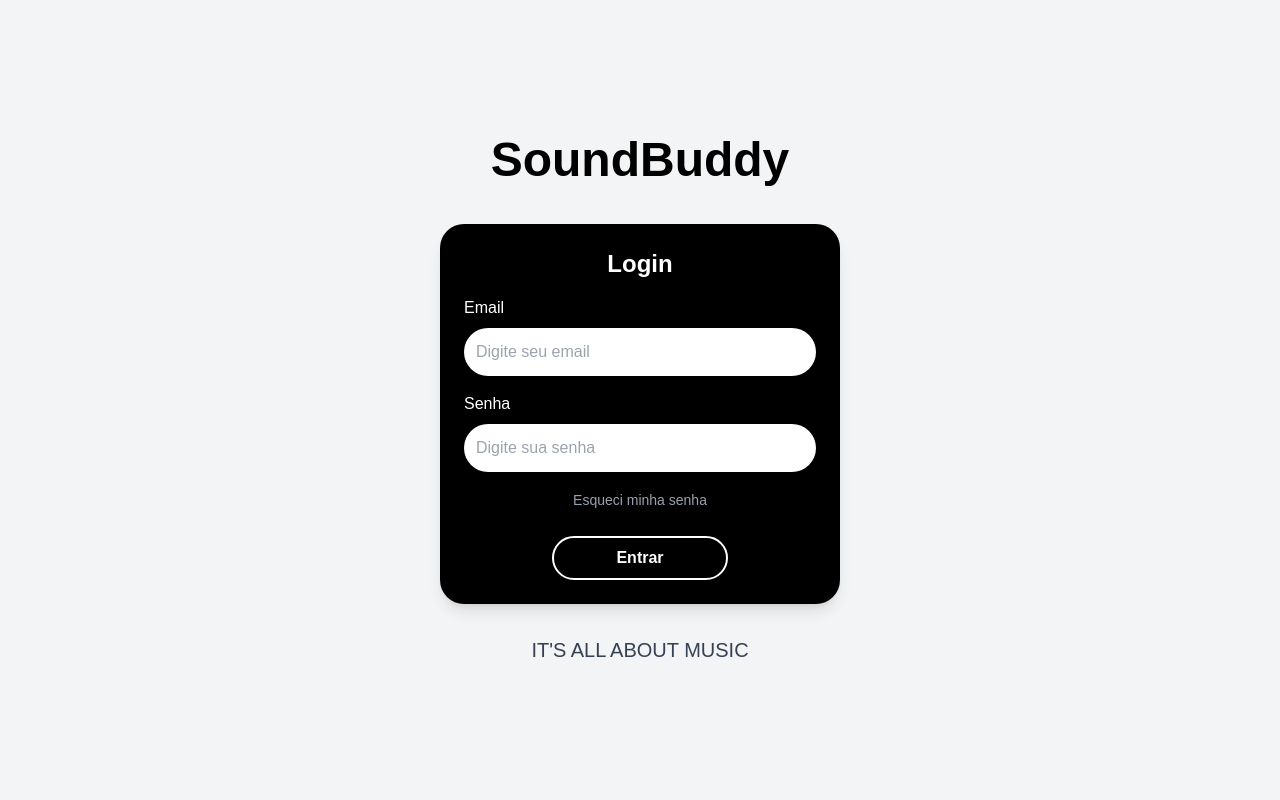
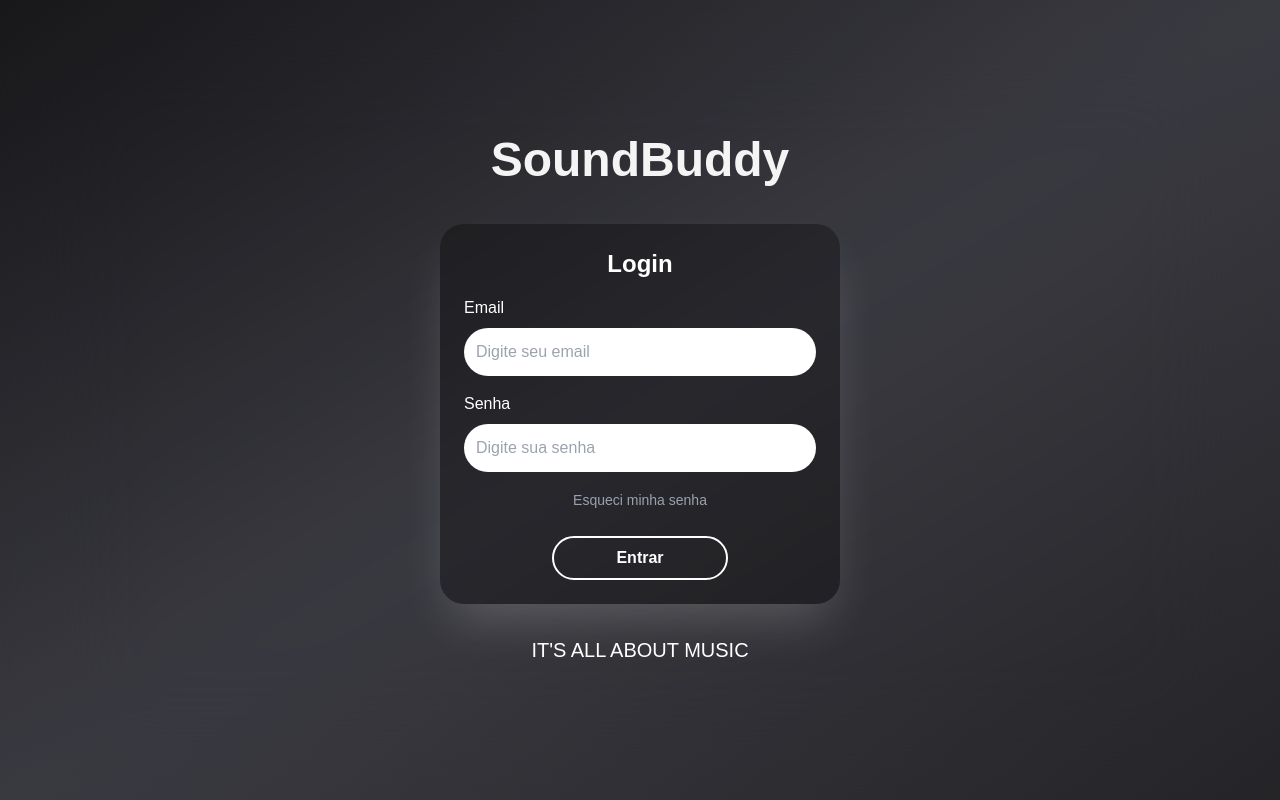
Before and after one commit to JamboTechUFPB/SoundBuddy, a Next.js app in the folder src/frontend/: page /Login in a window 1280 px wide. Built offline with nearby package versions, Linux system fonts and the light colour scheme.

Commit message:
style: Mudança no design da Landing e Login

```diff
--- a/src/frontend/src/app/Home/components/Feed/index.tsx
+++ b/src/frontend/src/app/Home/components/Feed/index.tsx
@@ -234,7 +234,7 @@ const Feed = () => {
       <button
         onClick={() => setShowModal(true)}
         className="fixed z-40 bottom-5 left-1/2 -translate-x-1/2
-        bg-black text-white rounded-full w-14 h-14
+        bg-black shadow-lg text-white rounded-full w-14 h-14
         flex items-center justify-center text-3xl
         hover:bg-gray-800 shadow-xl transition-all"
       >
@@ -249,10 +249,11 @@ const Feed = () => {
       />
 
       {/* Container principal do feed com posicionamento fixo */}
-      <div className="fixed top-[60px] bottom-[15px] left-1/2 -translate-x-1/2 w-full max-w-4xl">
-        <div className="h-full bg-white rounded-xl mx-auto overflow-hidden">
-          {/* Gradiente de fade-out na parte inferior */}
-          <div className="fixed bottom-0 left-0 right-0 h-30 bg-gradient-to-t from-white via-white to-transparent backdrop-blur-xsm pointer-events-none z-50" />
+      <div className="fixed top-[60px] bottom-0 md:bottom-[15px] left-1/2 -translate-x-1/2 w-full max-w-4xl">
+        <div className="h-full bg-gradient-to-t from-white/10 to-transparent rounded-xl mx-auto overflow-hidden scrollbar-right shadow-2xl relative">
+          {/* Gradiente de fade-out na parte inferior
+
+          <div className="fixed bottom-0 rounded-xl left-0 right-0 h-25 z-50 bg-gradient-to-t from-zinc-700/70 to-transparent" />*/}
 
           {/* Área rolável com os posts */}
           <div className="h-full overflow-y-auto px-4 py-6 pb-25 space-y-6">
--- a/src/frontend/src/app/Home/components/LeftSidebar/PostsSalvosModal.tsx
+++ b/src/frontend/src/app/Home/components/LeftSidebar/PostsSalvosModal.tsx
@@ -196,15 +196,13 @@ const PostsSalvosModal = ({ show, onClose }) => {
                       {/* Botões de interação */}
                       <div className="flex items-center justify-end mt-2 space-x-2">
                         <button
-                          className="p-1 text-gray-500 hover:text-gray-700 rounded-full hover:bg-gray-100 transition-all duration-200 ease-in-out"
+                          className="p-1 text-gray-500 rounded-full hover:bg-gray-300 transition-all duration-200 ease-in-out"
                           onClick={() => removerPostSalvo(post.id)}
                           title="Remover dos salvos"
                         >
                           <BookmarkIcon className="w-5 h-5 text-blue-500 fill-current" />
                         </button>
-                        <button className="p-1 text-gray-500 hover:text-gray-700 rounded-full hover:bg-gray-100">
-                          <PaperAirplaneIcon className="w-5 h-5 -rotate-45" />
-                        </button>
+
                       </div>
                     </div>
                   </div>
--- a/src/frontend/src/app/Home/components/LeftSidebar/index.tsx
+++ b/src/frontend/src/app/Home/components/LeftSidebar/index.tsx
@@ -136,7 +136,7 @@ const LeftSidebar = () => {
               {Tags.map((tag, index) => (
                 <span
                   key={index}
-                  className="px-3 py-1 bg-gray-800 rounded-full text-xs hover:bg-gray-700 transition-colors cursor-pointer text-center truncate"
+                  className="px-3 py-1 bg-gray-800 rounded-full text-xs text-center truncate"
                 >
                   #{tag}
                 </span>
--- a/src/frontend/src/app/Home/page.tsx
+++ b/src/frontend/src/app/Home/page.tsx
@@ -10,7 +10,8 @@ import Header from './components/Header';
 export default function Home() {
 
   return (
-    <div className='flex flex-col h-screen'>
+    <div className='flex flex-col h-screen bg-gradient-to-br from-zinc-800 via-zinc-700 to-zinc-900'>
+
       <Header />
       <div className='flex gap-4'>
         <aside className='bg-white'>
--- a/src/frontend/src/app/Login/page.tsx
+++ b/src/frontend/src/app/Login/page.tsx
@@ -142,14 +142,16 @@ export default function Login() {
   };
 
   return (
-    <div className="min-h-screen flex flex-col items-center justify-center bg-black md:bg-gray-100 p-4">
+    <div className="min-h-screen flex flex-col items-center justify-center bg-black md:bg-gradient-to-br from-zinc-900 via-zinc-700 to-zinc-800 p-4">
       {/* Título SoundBuddy */}
-      <h1 className="text-3xl md:text-5xl font-bold text-white md:text-black mb-6 md:mb-10">
+      <div className="absolute inset-0 bg-zinc-900/10 backdrop-blur-3xl" />
+
+      <h1 className="text-3xl md:text-5xl font-bold text-white md:text-zinc-100 mb-6 md:mb-10 z-10">
         SoundBuddy
       </h1>
 
       {/* Container do Login */}
-      <div className="w-full md:w-100 p-6 bg-black shadow-lg rounded-xl md:rounded-3xl">
+      <div className="w-full md:w-100 p-6 bg-black/30 shadow-2xl shadow-white/20 rounded-xl md:rounded-3xl z-10">
         <h2 className="text-xl md:text-2xl text-white font-bold mb-4 text-center">
           Login
         </h2>
@@ -220,7 +222,7 @@ export default function Login() {
       </div>
 
       {/* Texto abaixo do card */}
-      <p className="mt-6 md:mt-8 text-lg md:text-xl text-white md:text-gray-700 font-medium">
+      <p className="mt-6 md:mt-8 text-lg md:text-xl text-white md:text-white font-medium z-10">
         IT'S ALL ABOUT MUSIC
       </p>
 
--- a/src/frontend/src/app/page.tsx
+++ b/src/frontend/src/app/page.tsx
@@ -30,9 +30,12 @@ export default function Landing() {
 
   return (
     // Container principal - ocupa toda a altura da tela com fundo escuro
-    <div className="min-h-screen bg-gray-900 flex items-center justify-center p-4">
+    <div className="min-h-screen bg-conic-180 from-zinc-900 via-zinc-700 to-zinc-900 flex items-center justify-center p-4">
+
+      <div className="absolute inset-0 bg-zinc-900/10 backdrop-blur-2xl" />
+
       {/* Container do conteúdo - centralizado e com espaçamento vertical */}
-      <div className="text-center space-y-6 md:space-y-8 max-w-4xl w-full">
+      <div className="text-center space-y-6 md:space-y-8 max-w-4xl w-full z-10">
         {/* Seção de título e tagline */}
         <div className="space-y-3 md:space-y-4">
           {/* Título principal da aplicação */}
@@ -50,7 +53,7 @@ export default function Landing() {
           {/* Botão de Login - mais destacado/principal */}
           <button
             onClick={handleLogin}
-            className="bg-black text-white w-full md:w-auto px-6 py-3 md:px-8 md:py-4 rounded-full
+            className="bg-zinc-700/50 border-2 border-white/50 text-white w-full md:w-auto px-6 py-3 md:px-8 md:py-4 rounded-full
                      hover:bg-gray-800 transition-all duration-300
                      transform hover:scale-105 shadow-xl
                      font-semibold text-base sm:text-lg"
@@ -62,7 +65,7 @@ export default function Landing() {
           {/* Botão de Registro - secundário */}
           <button
             onClick={handleRegister}
-            className="bg-gray-800 text-white w-full md:w-auto px-6 py-3 md:px-8 md:py-4 rounded-full
+            className="bg-zinc-700/50 border-2 border-white/50 text-white w-full md:w-auto px-6 py-3 md:px-8 md:py-4 rounded-full
                      hover:bg-gray-700 transition-all duration-300
                      transform hover:scale-105 shadow-xl
                      font-semibold text-base sm:text-lg"
```
